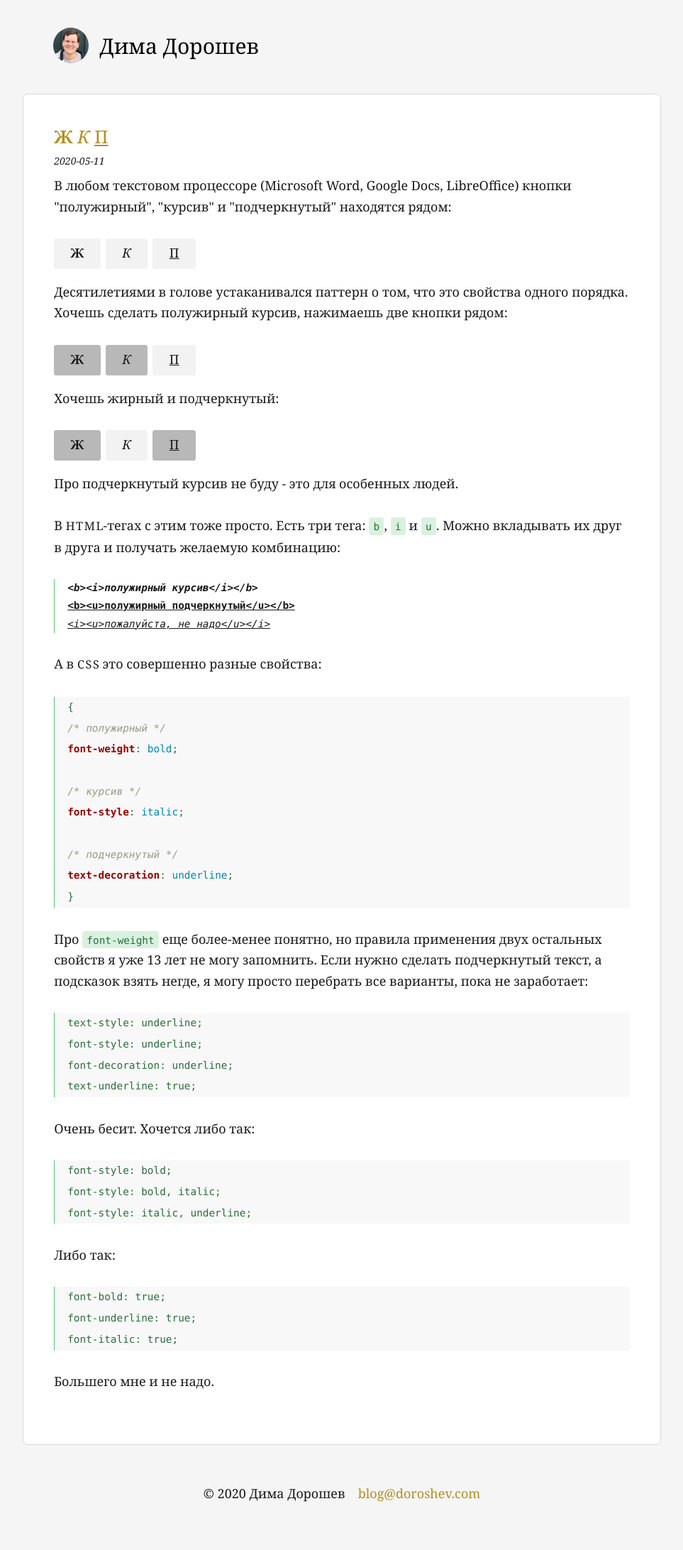
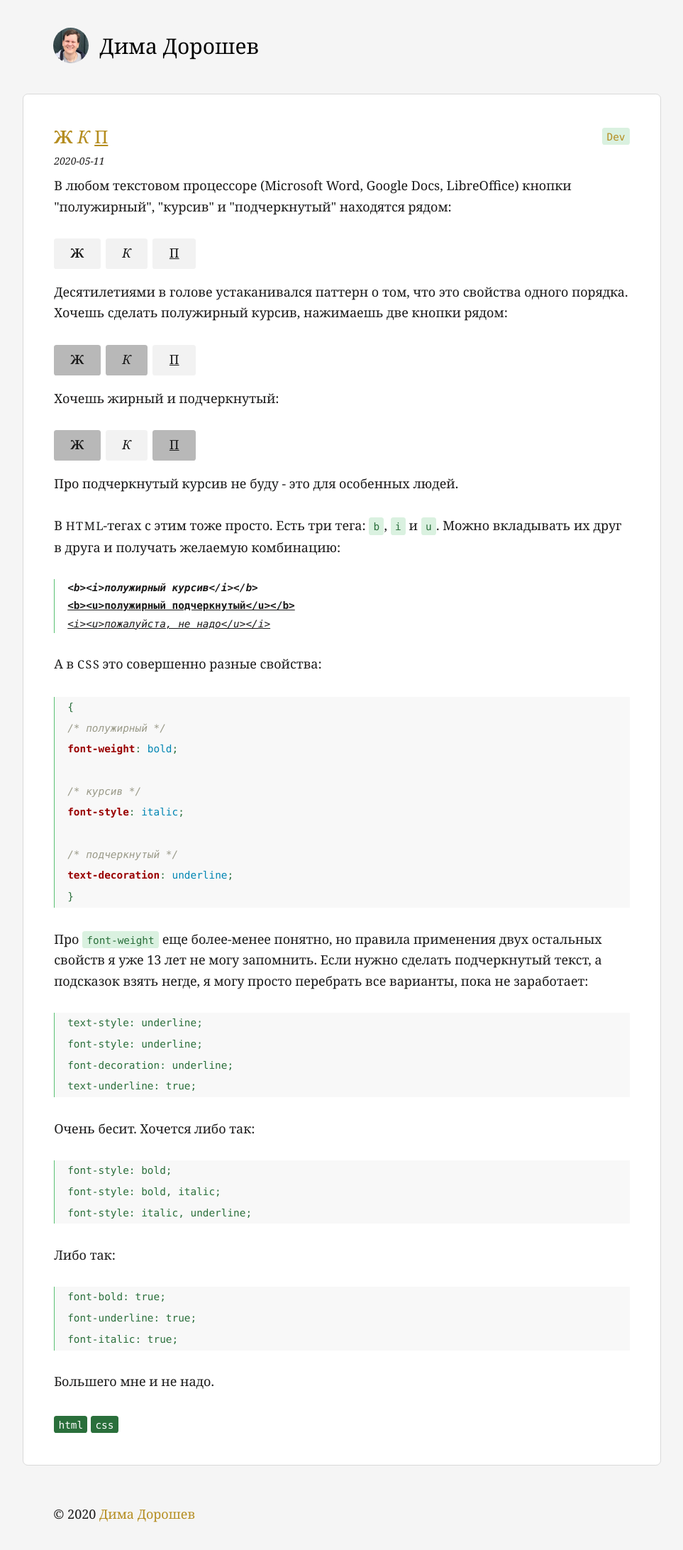
Before and after one commit to pomidoroshev/doroshev.com, a Jekyll site: the page built from index.md, in a window 1280 px wide, cut to the strip 104-2297 px from the top of the page. Shown: the top 2184 px of the strip at 71% size, without its empty margins (158-1121 px from the left). Built offline with Jekyll 4.4.1, drawn with Linux system fonts in a browser that asks for light colours.

Commit message:
Добавлены теги и категории

```diff
--- /dev/null
+++ b/_category/dev.md
@@ -0,0 +1,4 @@
+---
+category: Dev
+permalink: "/dev/"
+---
--- a/_config.yml
+++ b/_config.yml
@@ -28,7 +28,19 @@ baseurl: "" # the subpath of your site, e.g. /blog
 url: "https://doroshev.com"
 github_username:  pomidoroshev
 
-permalink: /:title/
+collections:
+  category:
+    output: true
+
+defaults:
+  -
+    scope:
+      path: ""
+      type: category
+    values:
+      layout: "category"
+
+permalink: /:categories/:title/
 
 markdown: kramdown
 kramdown:
@@ -39,26 +51,5 @@ favicon:
   source: /assets/img/favicon.png
   path: /assets/favicon
 
-# Build settings
-plugins:
-  - jekyll-favicon
-
-# Exclude from processing.
-# The following items will not be processed, by default.
-# Any item listed under the `exclude:` key here will be automatically added to
-# the internal "default list".
-#
-# Excluded items can be processed by explicitly listing the directories or
-# their entries' file path in the `include:` list.
-#
-# exclude:
-#   - .sass-cache/
-#   - .jekyll-cache/
-#   - gemfiles/
-#   - Gemfile
-#   - Gemfile.lock
-#   - node_modules/
-#   - vendor/bundle/
-#   - vendor/cache/
-#   - vendor/gems/
-#   - vendor/ruby/
+exclude:
+  - Makefile
--- a/_includes/footer.html
+++ b/_includes/footer.html
@@ -1,16 +1,3 @@
 <footer>
-  <nav>
-    <ul>
-      <li>
-      {%- if site.author -%}
-        © {{ 'now' | date: "%Y" }} {{ site.author | escape }}
-      {%- else -%}
-        {{ site.title | escape }}
-      {%- endif -%}
-      </li>
-      {%- if site.email -%}
-      <li><a class="u-email" href="mailto:{{ site.email }}">{{ site.email }}</a></li>
-      {%- endif -%}
-    </ul>
-  </nav>
+  © {{ 'now' | date: "%Y" }} <a href="mailto:{{ site.email }}">{{ site.author }}</a>
 </footer>
--- /dev/null
+++ b/_includes/post-categories.html
@@ -0,0 +1,5 @@
+<div class="categories">
+    {% for category in post.categories %}
+        <code><a href="/{{ category | slugify }}/">{{ category }}</a></code>
+    {% endfor %}
+</div>
--- /dev/null
+++ b/_includes/post-tags.html
@@ -0,0 +1,5 @@
+<div class="tags">
+    {% for tag in post.tags %}
+        <kbd>{{ tag }}</kbd>
+    {% endfor %}
+</div>
--- a/_includes/post.html
+++ b/_includes/post.html
@@ -1,13 +1,15 @@
 <article class="post h-entry" itemscope itemtype="http://schema.org/BlogPosting">
+  {% include post-categories.html %}
   {% if page.url == '/' %}
-    <h2 itemprop="name headline"><a href="{{ post.url | relative_url }}">{{ post.title }}</a></h1>
-  {% else %}
+  <h2 itemprop="name headline"><a href="{{ post.url | relative_url }}">{{ post.title }}</a></h1>
+    {% else %}
     <h1 itemprop="name headline">{{ post.title }}</h1>
-  {% endif %}
+    {% endif %}
   <time datetime="{{ post.date | date_to_xmlschema }}" itemprop="datePublished">{{ post.date | date: '%Y-%m-%d' }}</time>
   <div itemprop="articleBody">
     {{ post.content }}
   </div>
+  {% include post-tags.html %}
 
   {%- if site.disqus.shortname -%}
     {%- include disqus_comments.html -%}
--- a/_posts/2020-05-11-b-i-u.md
+++ b/_posts/2020-05-11-b-i-u.md
@@ -2,6 +2,8 @@
 layout: post
 title:  "<b>Ж</b> <i>К</i> <u>П</u>"
 date:   2020-05-11 16:32:10 +0300
+categories: Dev
+tags: [html, css]
 ---
 В любом текстовом процессоре (Microsoft Word, Google Docs, LibreOffice) кнопки "полужирный", "курсив" и "подчеркнутый" находятся рядом:
 <div>
--- a/_sass/doroshev_com.scss
+++ b/_sass/doroshev_com.scss
@@ -73,6 +73,6 @@ button[pressed] {
   background-color: #b8b8b8;
 }
 
-.rss-subscribe {
+.categories {
   float: right;
 }
--- a/index.markdown
+++ /dev/null
@@ -1,6 +0,0 @@
----
-# Feel free to add content and custom Front Matter to this file.
-# To modify the layout, see https://jekyllrb.com/docs/themes/#overriding-theme-defaults
-
-layout: home
----
```
Also changed, not shown: _layouts/category.html (added, +12 -0 lines), about.markdown (deleted, +0 -18 lines), index.md (added, +3 -0 lines), 1 other file.
